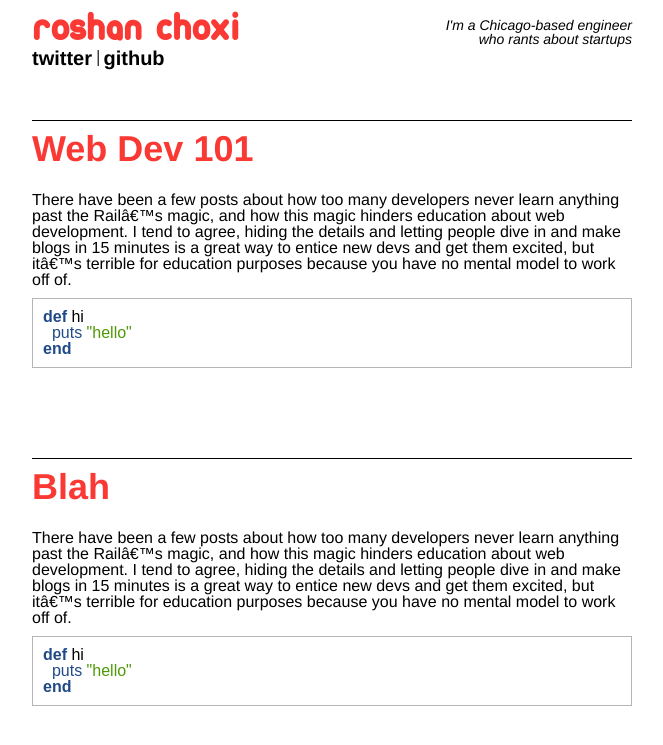
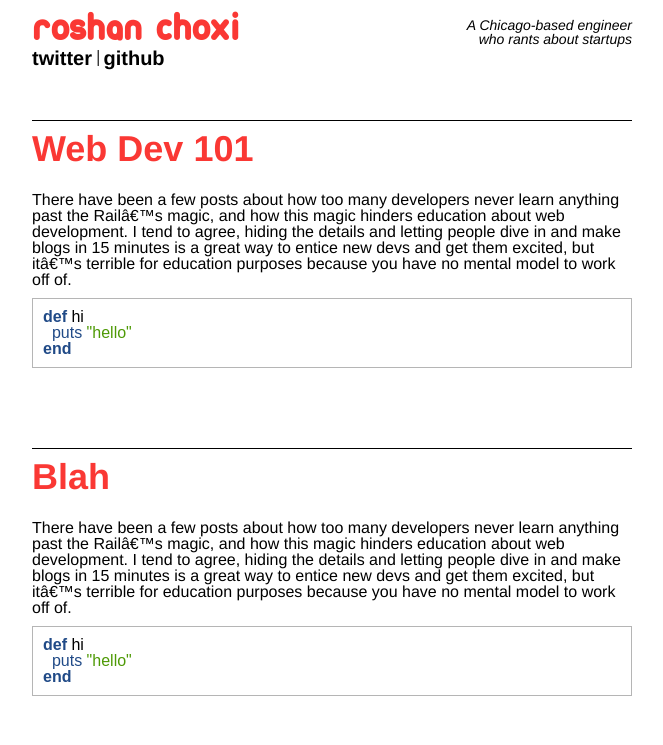
Before and after one commit to choxi/choxi.github.com, a Jekyll site: the page built from index.html, in a window 1280 px wide. Shown: the top 745 px of the page, without its empty margins (308-971 px from the left). Built offline with Jekyll 4.4.1, drawn with Linux system fonts in a browser that asks for light colours; some web fonts are replaced.

```diff
--- a/_includes/disqus.html
+++ b/_includes/disqus.html
@@ -1,8 +1,8 @@
 <div id="disqus_thread"></div>
 <script type="text/javascript">
     var disqus_shortname = 'roshfu';
-    var disqus_developer = 1;
     var disqus_url = '{{ page.url }}';
+    var disqus_developer = 0;
 
     /* * * DON'T EDIT BELOW THIS LINE * * */
     (function() {
--- a/_includes/header.html
+++ b/_includes/header.html
@@ -3,7 +3,7 @@
 </h1>
 
 <p id="about_me">
- I'm a Chicago-based engineer <br />
+ A Chicago-based engineer <br />
  who rants about startups
 </p>
 
--- a/_layouts/post.html
+++ b/_layouts/post.html
@@ -5,6 +5,6 @@
 
 <div class="post">
   <div class="title"> {{ page.title }}</div>
-  {{ content | truncatewords: 200}}
+  {{ content | truncatewords: 500}}
 </div>
 {% include disqus.html %}
--- a/css/main.css
+++ b/css/main.css
@@ -115,7 +115,7 @@ h1 {
     font-style: italic; }
 
 .post {
-  padding: 10px 0 80px 0;
+  padding: 10px 0 70px 0;
   border-top: 1px solid black; }
   .post .title {
     font-weight: bold;
--- a/sass/main.sass
+++ b/sass/main.sass
@@ -69,7 +69,7 @@ h1
     font-size: 14px
     font-style: italic
 .post
-  padding: 10px 0 80px 0
+  padding: 10px 0 70px 0
   border-top: 1px solid black
   .title
     font-weight: bold
```
Also changed, not shown: 1 other file.
